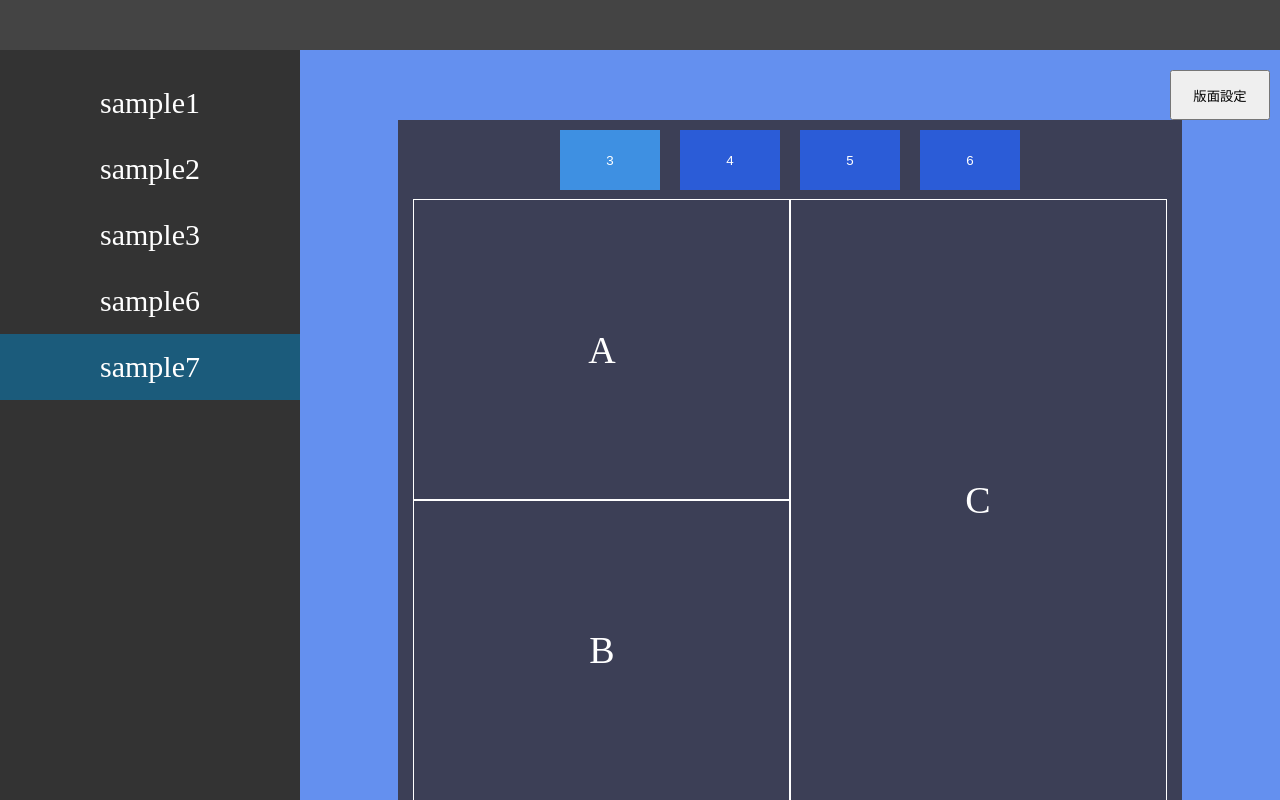
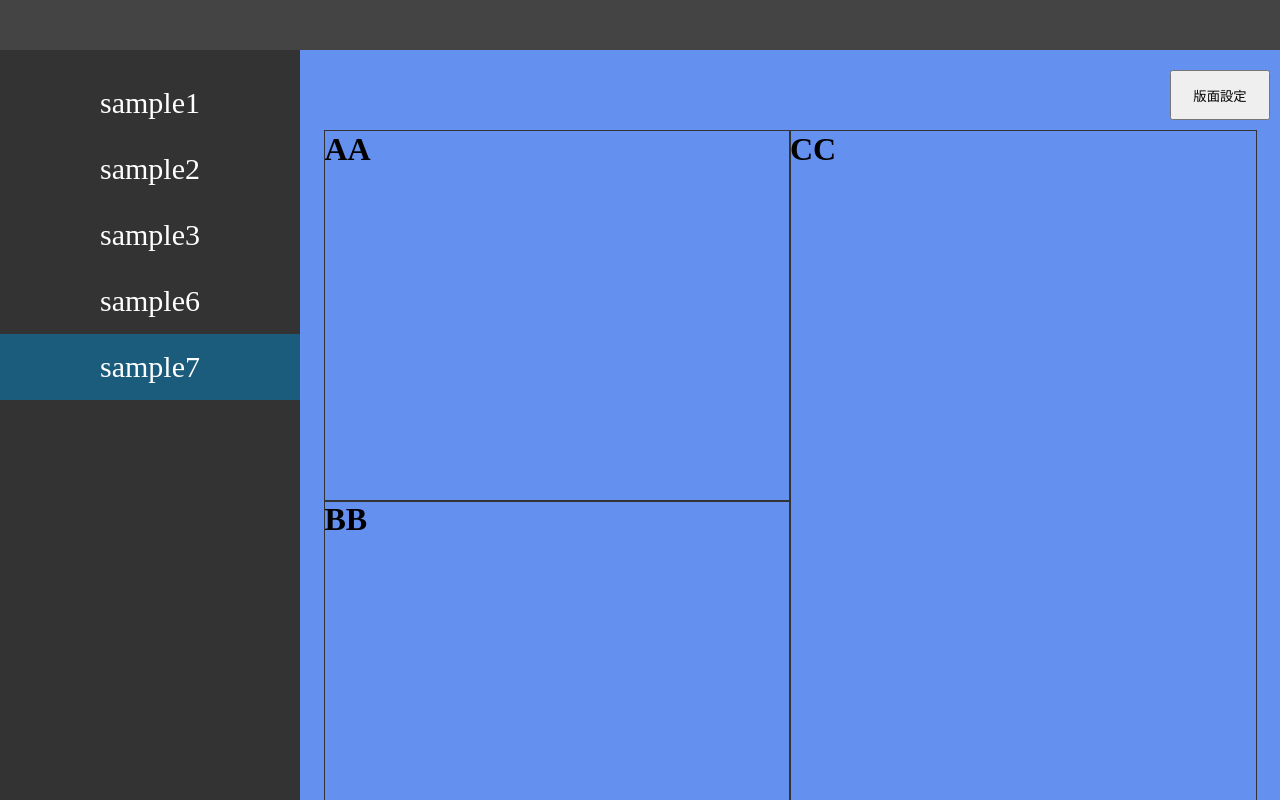
Before and after one commit to ChienYuYu/drag-test, a Vue app: page /#/sample7 in a window 1280 px wide. Built offline with nearby package versions, Linux system fonts and the light colour scheme.

Commit message:
sample7 done

```diff
--- /dev/null
+++ b/src/views/s7/AA.vue
@@ -0,0 +1,16 @@
+<template>
+  <div class="wrap">
+    <h1>AA</h1>
+  </div>
+</template>
+
+<script>
+
+  export default {
+  }
+</script>
+
+<style lang="scss" scoped>
+  .wrap{
+  }
+</style>
--- /dev/null
+++ b/src/views/s7/BB.vue
@@ -0,0 +1,16 @@
+<template>
+  <div class="wrap">
+    <h1>BB</h1>
+  </div>
+</template>
+
+<script>
+
+  export default {
+  }
+</script>
+
+<style lang="scss" scoped>
+  .wrap{
+  }
+</style>
--- /dev/null
+++ b/src/views/s7/CC.vue
@@ -0,0 +1,16 @@
+<template>
+  <div class="wrap">
+    <h1>CC</h1>
+  </div>
+</template>
+
+<script>
+
+  export default {
+  }
+</script>
+
+<style lang="scss" scoped>
+  .wrap{
+  }
+</style>
--- /dev/null
+++ b/src/views/s7/DD.vue
@@ -0,0 +1,16 @@
+<template>
+  <div class="wrap">
+    <h1>DD</h1>
+  </div>
+</template>
+
+<script>
+
+  export default {
+  }
+</script>
+
+<style lang="scss" scoped>
+  .wrap{
+  }
+</style>
--- /dev/null
+++ b/src/views/s7/EE.vue
@@ -0,0 +1,16 @@
+<template>
+  <div class="wrap">
+    <h1>EE</h1>
+  </div>
+</template>
+
+<script>
+
+  export default {
+  }
+</script>
+
+<style lang="scss" scoped>
+  .wrap{
+  }
+</style>
--- /dev/null
+++ b/src/views/s7/FF.vue
@@ -0,0 +1,16 @@
+<template>
+  <div class="wrap">
+    <h1>FF</h1>
+  </div>
+</template>
+
+<script>
+
+  export default {
+  }
+</script>
+
+<style lang="scss" scoped>
+  .wrap{
+  }
+</style>
--- a/src/views/s7/SampleSeven.vue
+++ b/src/views/s7/SampleSeven.vue
@@ -1,6 +1,40 @@
 <template>
   <div class="container">
     <button type="button" class="area_set_btn" @click="dragModal = !dragModal">版面設定</button>
+    <!-- /////////////////////////////////////////////////////////////// -->
+    <div class="show_area" v-show="!dragModal">
+      <!-- 3333333333 -->
+      <div v-if="nowShow == 3" class="show3">
+        <component :is="resultArray[0].view" class="show_item item1" />
+        <component :is="resultArray[1].view" class="show_item item2" />
+        <component :is="resultArray[2].view" class="show_item item3" />
+      </div>
+      <!-- 4444444444 -->
+      <div v-if="nowShow == 4" class="show4">
+        <component :is="resultArray[0].view" class="show_item item1" />
+        <component :is="resultArray[1].view" class="show_item item2" />
+        <component :is="resultArray[2].view" class="show_item item3" />
+        <component :is="resultArray[3].view" class="show_item item4" />
+      </div>
+      <!-- 5555555555 -->
+      <div v-if="nowShow == 5" class="show5">
+        <component :is="resultArray[0].view" class="show_item item1" />
+        <component :is="resultArray[1].view" class="show_item item2" />
+        <component :is="resultArray[2].view" class="show_item item3" />
+        <component :is="resultArray[3].view" class="show_item item4" />
+        <component :is="resultArray[4].view" class="show_item item5" />
+      </div>
+      <!-- 6666666666 -->
+      <div v-if="nowShow == 6" class="show6">
+        <component :is="resultArray[0].view" class="show_item item1" />
+        <component :is="resultArray[1].view" class="show_item item2" />
+        <component :is="resultArray[2].view" class="show_item item3" />
+        <component :is="resultArray[3].view" class="show_item item4" />
+        <component :is="resultArray[4].view" class="show_item item5" />
+        <component :is="resultArray[5].view" class="show_item item6" />
+      </div>
+    </div>
+    <!-- /////////////////////////////////////////////////////////////// -->
     <div class="set_area" v-if="dragModal">
       <!--  -->
       <div class="num_wrap">
@@ -46,7 +80,7 @@
           <div class="item item6">{{itemArray[5].itemName}}</div>
         </draggable>
       </div>
-      <button type="button" class="confirm_btn">設定</button>
+      <button type="button" class="confirm_btn" @click="setResult">設定</button>
       <!-- <div class="result">
         {{ itemArray }}
       </div> -->
@@ -56,22 +90,44 @@
 
 <script>
 import draggable from 'vuedraggable'
+import AA from './AA.vue'
+import BB from './BB.vue'
+import CC from './CC.vue'
+import DD from './DD.vue'
+import EE from './EE.vue'
+import FF from './FF.vue'
 
   export default {
-    components: {draggable},
+    components: {
+      draggable,
+      AA,
+      BB,
+      CC,
+      DD,
+      EE,
+      FF
+    },
     data() {
       return {
-        dragModal:true,
+        dragModal:false,
+        nowShow: 3,
         nowSet:3,
         itemArray: [
-        {id: 1, itemName: 'A'},
-        {id: 2, itemName: 'B'},
-        {id: 3, itemName: 'C'},
-        {id: 4, itemName: 'D'},
-        {id: 5, itemName: 'E'},
-        {id: 6, itemName: 'F'},
+          {id: 1, itemName: 'A', view:'AA'},
+          {id: 2, itemName: 'B', view:'BB'},
+          {id: 3, itemName: 'C', view:'CC'},
+          {id: 4, itemName: 'D', view:'DD'},
+          {id: 5, itemName: 'E', view:'EE'},
+          {id: 6, itemName: 'F', view:'FF'},
         ],
-        resultArray: [],
+        resultArray: [
+          {id: 1, itemName: 'A', view:'AA'},
+          {id: 2, itemName: 'B', view:'BB'},
+          {id: 3, itemName: 'C', view:'CC'},
+          {id: 4, itemName: 'D', view:'DD'},
+          {id: 5, itemName: 'E', view:'EE'},
+          {id: 6, itemName: 'F', view:'FF'},
+        ],
       }
     },
     computed: {},
@@ -98,6 +154,7 @@ import draggable from 'vuedraggable'
         this.nowSet = num;
       },
       setResult() {
+        this.nowShow = this.nowSet;
         this.resultArray = this.itemArray;
       },
     },
@@ -119,7 +176,96 @@ import draggable from 'vuedraggable'
       margin-right: 10px;
       margin-top: 20px;
     }
-    div.set_area{
+    div.show_area{ //顯示的css
+      width: 95%;
+      border: 1px solid #333;
+      margin: 10px auto;
+
+      .show3 ,.show4, .show5, .show6{
+        height: 740px;
+        display: grid;
+        grid-auto-rows: 1fr;
+        grid-auto-columns: 1fr;
+        // grid-column-gap: 10px;
+        // grid-row-gap: 10px;
+      }
+      div.show3{
+        .show_item{
+          outline: 1px solid #333;
+          .item1 {
+        }
+          grid-area: 1/1/2/2;
+        }
+        .item2 {
+          grid-area: 2/1/3/2;
+        }
+        .item3 {
+          grid-area: 1/2/3/3;
+        }
+      }
+      div.show4{
+        .show_item{
+          outline: 1px solid #333;
+          .item1 {
+        }
+          grid-area: 1/1/2/2;
+        }
+        .item2 {
+          grid-area: 1/2/2/3;
+        }
+        .item3 {
+          grid-area: 2/1/3/2;
+        }
+        .item4 {
+          grid-area: 2/2/3/3;
+        }
+      }
+      div.show5{
+        .show_item{
+          outline: 1px solid #333;
+          .item1 {
+        }
+          grid-area: 1/1/2/3;
+        }
+        .item2 {
+          grid-area: 1/3/2/5;
+        }
+        .item3 {
+          grid-area: 1/5/2/7;
+        }
+        .item4 {
+          grid-area: 2/1/3/4;
+        }
+        .item5 {
+          grid-area: 2/4/3/7;
+        }
+      }
+      div.show6{
+        .show_item{
+          outline: 1px solid #333;
+          .item1 {
+        }
+          grid-area: 1/1/2/2;
+        }
+        .item2 {
+          grid-area: 1/2/2/3;
+        }
+        .item3 {
+          grid-area: 1/3/2/4;
+        }
+        .item4 {
+          grid-area: 2/1/3/2;
+        }
+        .item5 {
+          grid-area: 2/2/3/3;
+        }
+        .item6 {
+          grid-area: 2/3/3/4;
+        }
+      }
+
+    }
+    div.set_area{ // 拖曳Modal的css
       width: 80%;
       height: 760px;
       margin: 0 auto;
```
